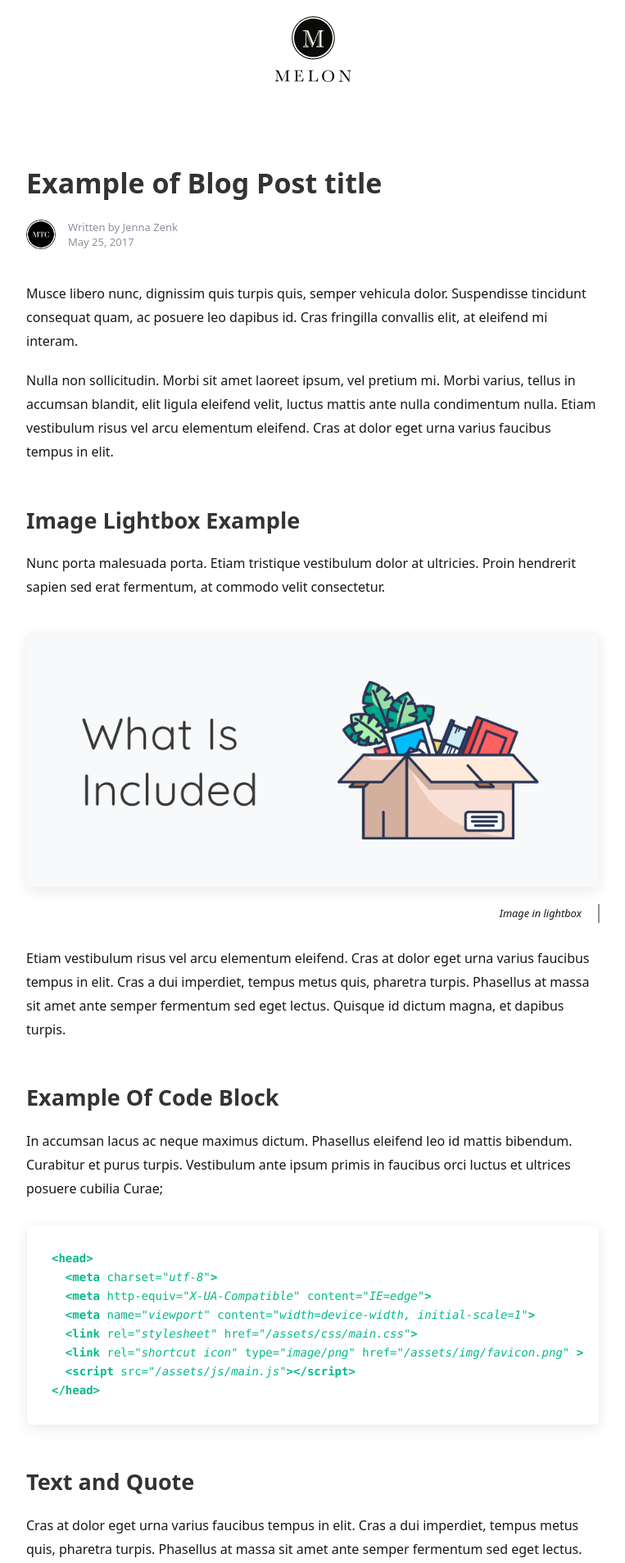
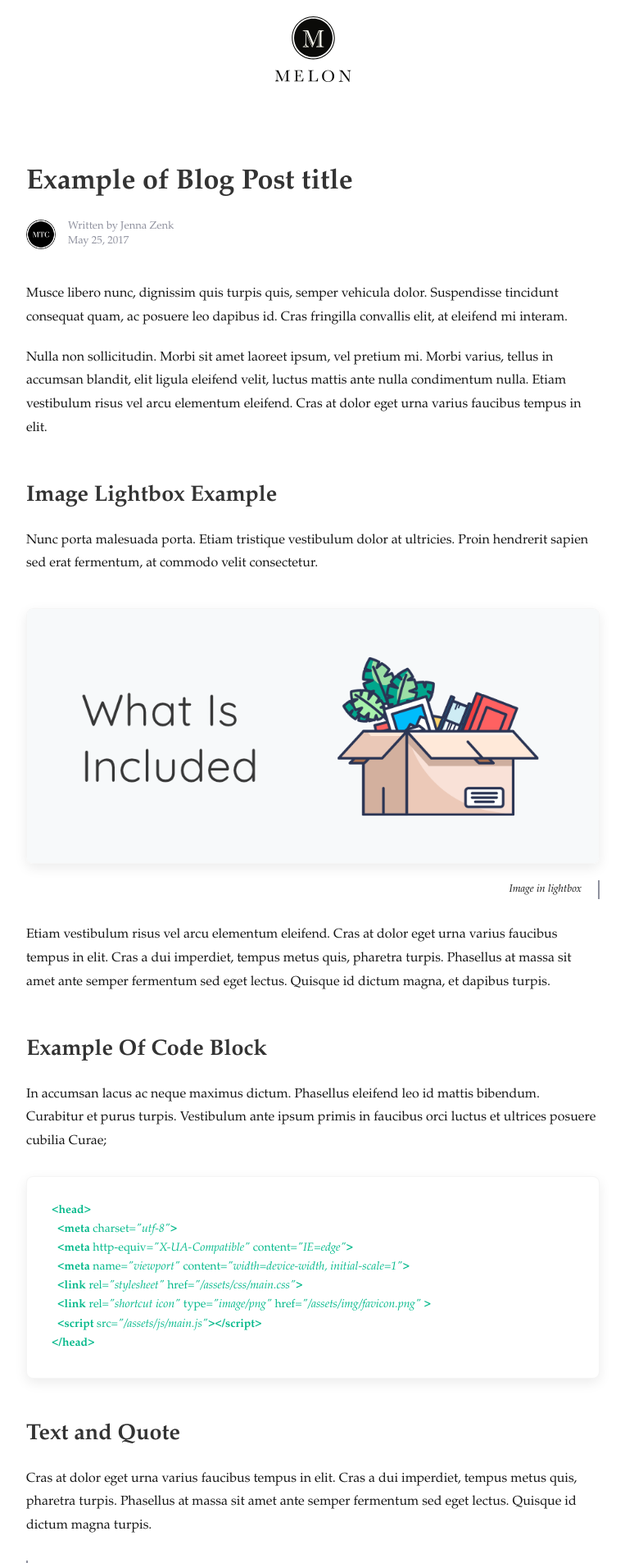
Before and after one commit to melonproject-archive/melon-website, a Jekyll site: the page built from _posts/2017-05-25-post1.md, in a window 1280 px wide. Shown: the top 1907 px of the page at 82% size, without its empty margins (258-1021 px from the left). Built offline with Jekyll 4.4.1, drawn with Linux system fonts in a browser that asks for light colours; some web fonts are replaced.

Commit message:
[style] change to serif font

```diff
--- a/_includes/head.html
+++ b/_includes/head.html
@@ -4,6 +4,7 @@
   <meta name="viewport" content="width=device-width, initial-scale=1">
   {% seo %}
   <meta property="og:image" content="{% if site.logo contains 'http' %}{{ site.logo }}{% else %}{{ site.uploads | absolute_url }}{{ site.logo }}{% endif %}"/>
+  <link href="https://fonts.googleapis.com/css?family=Source+Serif+Pro:400,700&display=swap" rel="stylesheet">
   <link rel="stylesheet" href="{{ "/assets/css/main.css" | relative_url }}">
   <link rel="shortcut icon" type="image/png" href="{{ "uploads/favicon.png" | relative_url }}" >
   <link rel="alternate" type="application/rss+xml" title="{{ site.title | escape }}" href="{{ "/feed.xml" | relative_url }}">
--- a/_sass/theme/variables.scss
+++ b/_sass/theme/variables.scss
@@ -14,7 +14,7 @@ $base-link-hover-color:                         $global-color;
 $link-muted-hover-color:                        $global-color;
 
 // Font
-$global-font-family:                            system-ui;
+$global-font-family:                            'Source Serif Pro',"Palatino Linotype", "Book Antiqua", Palatino, serif;
 $global-xxlarge-font-size:                      2.25rem;    // H1
 $global-xlarge-font-size:                       1.6875rem;  // H2
 $global-large-font-size:                        1.375rem;   // H3
@@ -41,7 +41,7 @@ $border-radius-medium:                          12px;
 $border-radius-large:                           16px;
 
 // Pre & Code
-$base-code-font-family:                         Menlo,Monaco,Lucida Console,Liberation Mono,DejaVu Sans Mono,Bitstream Vera Sans Mono,Courier New,monospace,serif;
+$base-code-font-family:                         'Source Serif Pro',"Palatino Linotype", "Book Antiqua", Palatino, serif;
 $base-code-color:                               darken($global-primary-background, 3%);
 $base-pre-font-size:                            $global-small-font-size;
 $base-pre-line-height:                          1.65;
```
